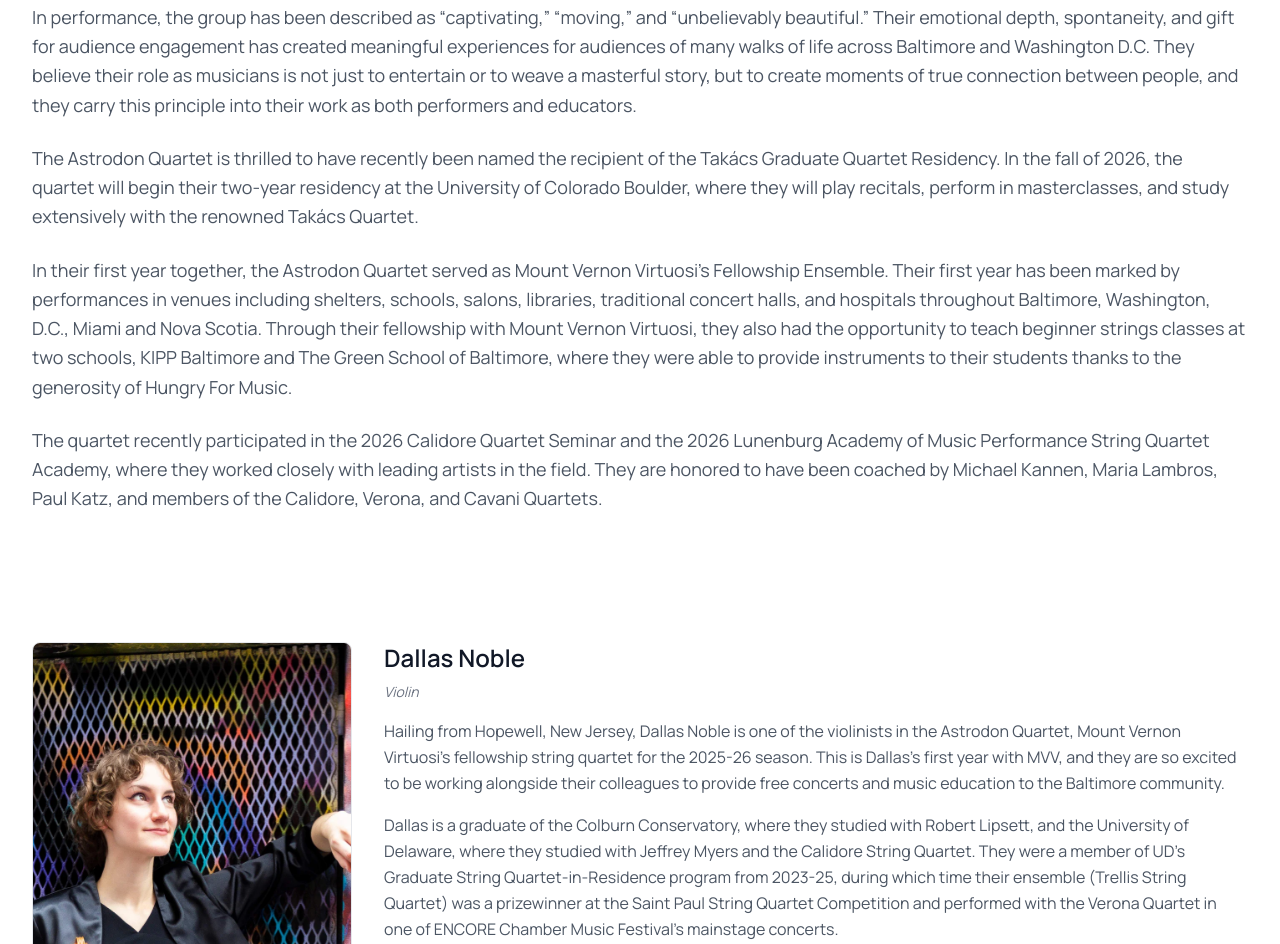
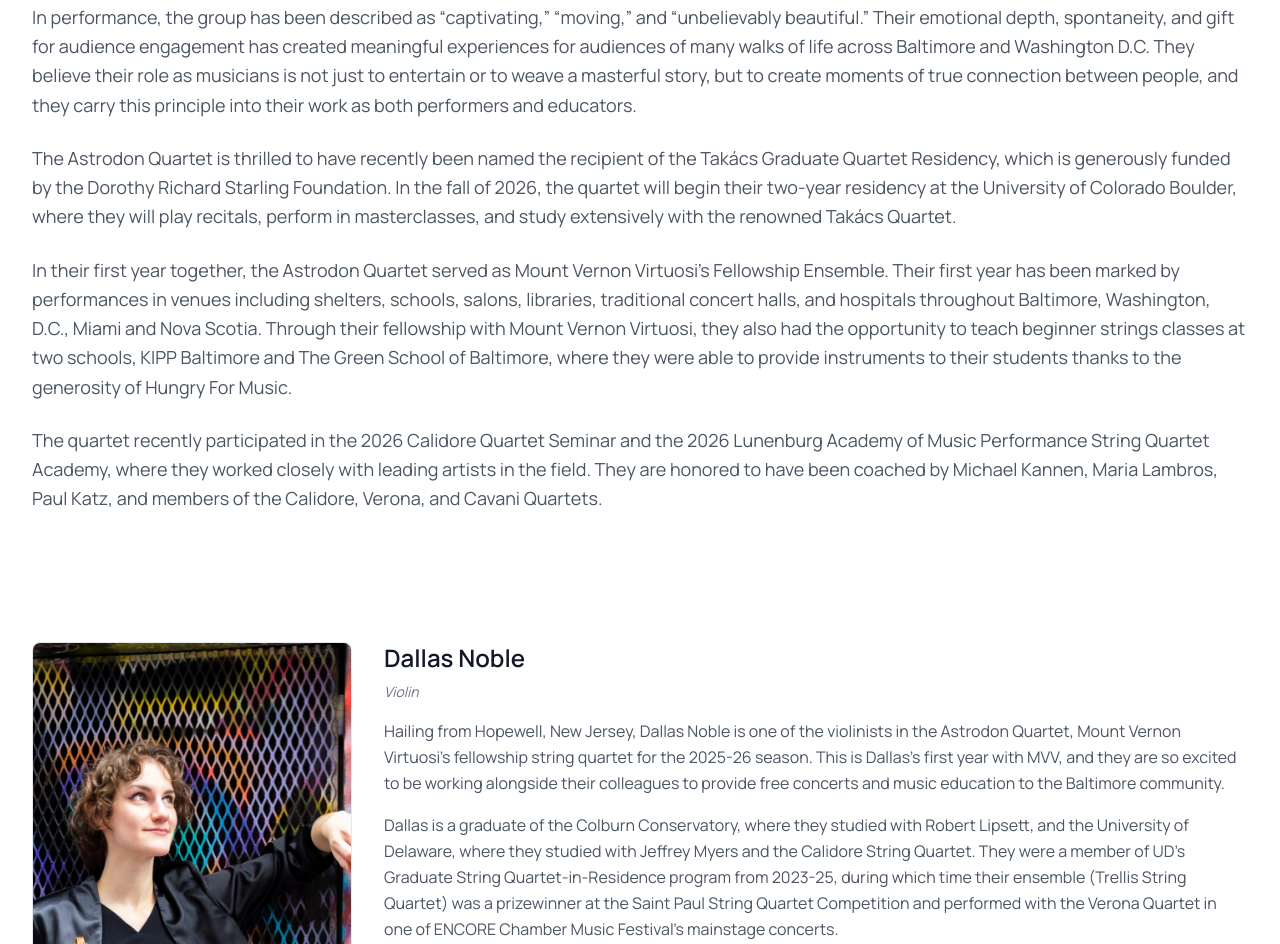
Before and after one commit to timbeccue/astrodon_quartet_website, a website: page about.html in a window 1280 px wide. Shown: the part 2235-3179 px from the top of the page. Drawn offline with Linux system fonts and the light colour scheme.

Commit message:
Edit bio: acknowledge scholarship support

```diff
--- a/about.html
+++ b/about.html
@@ -102,7 +102,8 @@
                         as both performers and educators.
                     </p>
                     <p class="text-lg text-gray-600 leading-relaxed">
-                        The Astrodon Quartet is thrilled to have recently been named the recipient of the Takács Graduate Quartet Residency. In
+                        The Astrodon Quartet is thrilled to have recently been named the recipient of the Takács Graduate Quartet Residency, which
+                        is generously funded by the Dorothy Richard Starling Foundation. In
                         the fall of 2026, the quartet will begin their two-year residency at the University of Colorado Boulder, where they will
                         play recitals, perform in masterclasses, and study extensively with the renowned Takács Quartet.
                     </p>
```
